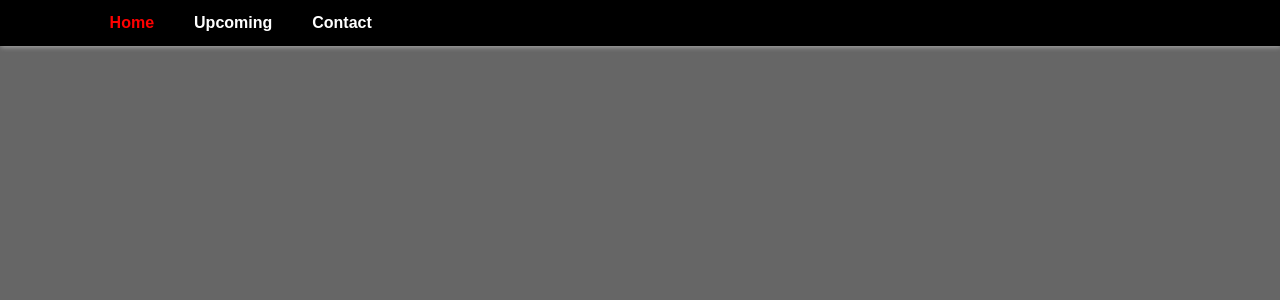
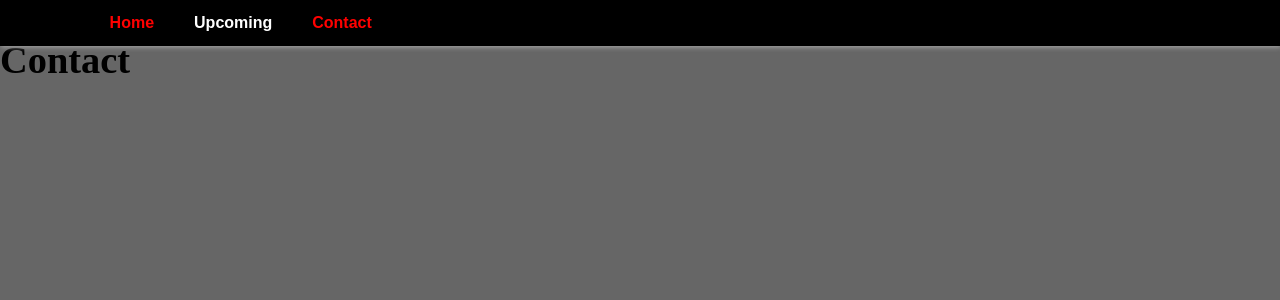
Before and after one commit to AnnKemp/video-app, a React (Create React App) app: page /components/contact/Contact in a window 1280 px wide. Before the commit this address had no page. Shown: the top 300 px of the page. Built offline with nearby package versions, Linux system fonts and the light colour scheme.

Commit message:
changed link in upcoming

```diff
--- /dev/null
+++ b/src/components/notfound.js
@@ -0,0 +1,11 @@
+import React from 'react'
+
+const Notfound = () => {
+    return(
+    <header>
+        <h1>Not found</h1>
+    </header>
+    );
+}
+
+export default Notfound
--- a/src/components/upcoming/Upcoming.js
+++ b/src/components/upcoming/Upcoming.js
@@ -6,7 +6,7 @@ const Upcoming = () =>{
 
         useEffect(() => {
             (async () => {
-                const res = await fetch("https://api.themoviedb.org/3/movie/now_playing?api_key=7e79f7263414fc6a1544c1a5e219faa6");
+                const res = await fetch("https://api.themoviedb.org/3/movie/popular?api_key=7e79f7263414fc6a1544c1a5e219faa6");
                 const data = await res.json();
                 setData(data);
                 console.log(data.results); // test the outcome
--- a/src/contact.js
+++ /dev/null
@@ -1,9 +0,0 @@
-import React from 'react'
-
-class Contact extends React.Component {
-  render() {
-    return <h1>Contact</h1>
-  }
-}
-
-export default Contact
--- a/src/index.js
+++ b/src/index.js
@@ -10,8 +10,8 @@ import {
     Switch,
 } from 'react-router-dom'
 import Upcoming from "./components/upcoming/Upcoming";
-import Contact from "./contact";
-import Notfound from './notfound';
+import Contact from "./components/contact/Contact";
+import Notfound from './components/notfound';
 
 ReactDOM.render(
   <React.StrictMode>
@@ -25,14 +25,14 @@ ReactDOM.render(
                       <NavLink activeClassName="active" to="/components/upcoming/Upcoming">Upcoming</NavLink>
                   </li>
                   <li>
-                      <NavLink activeClassName="active" to="/contact">Contact</NavLink>
+                      <NavLink activeClassName="active" to="/components/contact/Contact">Contact</NavLink>
                   </li>
               </ul>
               <Switch>
               <Route exact path="/" component={App} />
               <Route path="/components/upcoming/Upcoming" component={Upcoming} />
-              <Route path="/contact" component={Contact} />
-              <Route component={Notfound} />
+              <Route path="/components/contact/Contact" component={Contact} />
+              <Route path="/components/notfound" component={Notfound} />
               </Switch>
           </nav>
       </Router>
--- a/src/notfound.js
+++ /dev/null
@@ -1,5 +0,0 @@
-import React from 'react'
-
-const Notfound = () => <h1>Not found</h1>
-
-export default Notfound
```
Also changed, not shown: src/users.js (deleted, +0 -10 lines).
